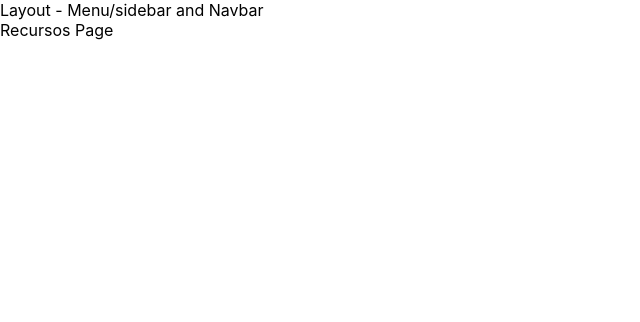
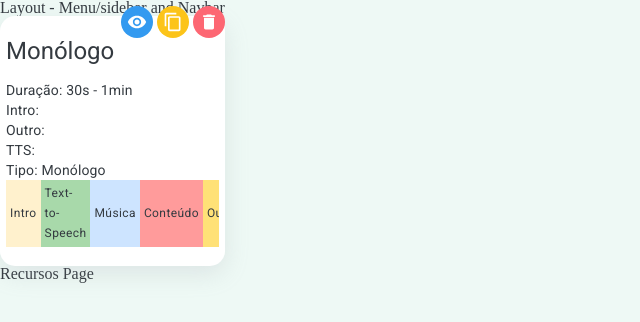
Before and after one commit to ricardocruz29/ScientiaPodLab, a React (Create React App) app in the folder client/scientiapodlab/: page /resources/templates/1 in a window 1280 px wide. Shown: the top 322 px of the page, without its empty margins (0-640 px from the left). Built offline with nearby package versions, Linux system fonts and the light colour scheme.

Commit message:
Template card component

```diff
--- a/client/scientiapodlab/public/index.html
+++ b/client/scientiapodlab/public/index.html
@@ -15,6 +15,12 @@
       user's mobile device or desktop. See https://developers.google.com/web/fundamentals/web-app-manifest/
     -->
     <link rel="manifest" href="%PUBLIC_URL%/manifest.json" />
+    <link rel="preconnect" href="https://fonts.googleapis.com" />
+    <link rel="preconnect" href="https://fonts.gstatic.com" crossorigin />
+    <link
+      rel="stylesheet"
+      href="https://fonts.googleapis.com/css2?family=Roboto:wght@300;400;500;700&display=swap"
+    />
     <!--
       Notice the use of %PUBLIC_URL% in the tags above.
       It will be replaced with the URL of the `public` folder during the build.
--- /dev/null
+++ b/client/scientiapodlab/src/components/card/card.js
@@ -0,0 +1,58 @@
+import { Typography } from "@mui/material";
+import styles from "./card.module.css";
+import { TEMPLATE_TYPE } from "../../lib/constants/template";
+
+function Card({ type, size = "medium", data }) {
+  return (
+    <div
+      className={`${styles.card} ${
+        type === "template" && styles.template_card
+      } ${type === "audio" && styles.audio_card} ${
+        type === "episode" && styles.episode_card
+      } ${size === "small" && styles.small_card}`}
+    >
+      <Typography variant="h5">{data.title}</Typography>
+
+      <>
+        {type === "template" && (
+          <div className={styles.template_container}>
+            <Typography variant="body2">Duração: {data.duration}</Typography>
+            <Typography variant="body2">Intro: {data.hasIntro}</Typography>
+            <Typography variant="body2">Outro: {data.hasOutro}</Typography>
+            <Typography variant="body2">TTS: {data.hasTTS}</Typography>
+            <Typography variant="body2">Tipo: {data.type}</Typography>
+
+            <div className={styles.template_actions}>
+              {data.actions.map((item, index) => (
+                <div key={index} style={{ backgroundColor: item.background }}>
+                  {item.icon}
+                </div>
+              ))}
+            </div>
+
+            <div
+              className={`${styles.template_mini} ${
+                size === "small" && styles.template_mini_small
+              }}`}
+            >
+              {data.template.map((item, index) => (
+                <div
+                  key={index}
+                  style={{ backgroundColor: TEMPLATE_TYPE[item].color }}
+                >
+                  <Typography variant="caption">
+                    {TEMPLATE_TYPE[item].label}
+                  </Typography>
+                </div>
+              ))}
+            </div>
+          </div>
+        )}
+        {type === "audio" && <div></div>}
+        {type === "episode" && <div></div>}
+      </>
+    </div>
+  );
+}
+
+export default Card;
--- /dev/null
+++ b/client/scientiapodlab/src/components/card/card.module.css
@@ -0,0 +1,85 @@
+.card {
+  position: relative;
+
+  display: flex;
+  flex-direction: column;
+
+  width: 225px;
+  height: 250px;
+  background-color: #fff;
+  border-radius: 15px;
+  box-shadow: rgba(149, 157, 165, 0.2) 0 8px 24px;
+}
+
+.small-card {
+  width: 90px;
+  height: 100px;
+}
+
+/* Template */
+.template_card {
+  padding: 12px 6px;
+  justify-content: space-around;
+}
+
+.template_container {
+  display: flex;
+  flex-direction: column;
+}
+
+.template_actions {
+  position: absolute;
+  top: -10px;
+  right: 0;
+
+  display: flex;
+  gap: 4px;
+  align-items: center;
+  justify-content: flex-end;
+}
+
+.template_actions > div {
+  display: flex;
+  justify-content: center;
+  align-items: center;
+
+  cursor: pointer;
+
+  height: 32px;
+  width: 32px;
+  border-radius: 100%;
+}
+
+.template_mini {
+  display: flex;
+
+  max-width: 225px;
+  overflow-y: scroll;
+}
+
+.template_mini > div {
+  display: flex;
+  align-items: center;
+  justify-content: center;
+  padding: 4px;
+}
+
+.template_mini_small {
+  max-width: 90px;
+}
+
+/* Audio */
+.audio_card {
+  padding: 0 6px;
+}
+
+.audio_container {
+}
+
+/* Episode */
+.episode_card {
+  padding: 12px 6px;
+}
+
+.episode_container {
+}
--- a/client/scientiapodlab/src/index.css
+++ b/client/scientiapodlab/src/index.css
@@ -1,13 +1,38 @@
-body {
+*,
+*::after,
+*::before {
   margin: 0;
-  font-family: -apple-system, BlinkMacSystemFont, 'Segoe UI', 'Roboto', 'Oxygen',
-    'Ubuntu', 'Cantarell', 'Fira Sans', 'Droid Sans', 'Helvetica Neue',
-    sans-serif;
-  -webkit-font-smoothing: antialiased;
-  -moz-osx-font-smoothing: grayscale;
+  padding: 0;
+  box-sizing: border-box;
 }
 
-code {
-  font-family: source-code-pro, Menlo, Monaco, Consolas, 'Courier New',
-    monospace;
+html {
+  /*
+  1rem -> 10px. By default this value is defined by each browser, and usually it is 16px
+  font-size: 10px; -> This is not correct to do, because there are users that might have to increase the default value from 16px to something bigger,
+                      and this way we are not allowing them, we are having a static value of 10px
+  Instead:
+  10px / 16px = 0.625 = 62.5%
+  */
+
+  /* In the media queries, if we use propertys with rem, we then have only to change html font-size, instead of all the properties */
+
+  /* Only works if there is nothing positioned absolutely in the body */
+  overflow-x: hidden;
+  /*scroll-behavior: smooth;*/ /*Works only on chrome and firefox */
 }
+
+body {
+  line-height: 1;
+  font-weight: 400;
+  color: #343a40;
+  overflow-x: hidden;
+  background-color: #eef9f5;
+
+  min-height: 100vh;
+}
+
+*:focus {
+  outline: none;
+  box-shadow: 0 0 0 5px #58c49b50;
+}
--- /dev/null
+++ b/client/scientiapodlab/src/lib/constants/template.js
@@ -0,0 +1,7 @@
+export const TEMPLATE_TYPE = {
+  intro: { label: "Intro", color: "#FFF1CD" },
+  outro: { label: "Outro", color: "#FFE177" },
+  tts: { label: "Text-to-Speech", color: "#A8D9AA" },
+  content: { label: "Conteúdo", color: "#FF9B9B" },
+  sound_effect: { label: "Música", color: "#CDE4FF" },
+};
--- a/client/scientiapodlab/src/pages/layout.js
+++ b/client/scientiapodlab/src/pages/layout.js
@@ -1,4 +1,8 @@
 import { Outlet } from "react-router-dom";
+import Card from "../components/card/card";
+import VisibilityIcon from "@mui/icons-material/Visibility";
+import ContentCopyIcon from "@mui/icons-material/ContentCopy";
+import DeleteIcon from "@mui/icons-material/Delete";
 
 export const Layout = () => {
   return (
@@ -7,6 +11,36 @@ export const Layout = () => {
         <div>Layout - Menu/sidebar and Navbar</div>
       </div>
       <div id="detail">
+        <Card
+          type={"template"}
+          data={{
+            title: "Monólogo",
+            duration: "30s - 1min",
+            hasIntro: true,
+            hasOutro: false,
+            hasTTS: true,
+            type: "Monólogo",
+            actions: [
+              {
+                icon: (
+                  <VisibilityIcon sx={{ color: "#fff" }} fontSize="small" />
+                ),
+                background: "#339AF0",
+              },
+              {
+                icon: (
+                  <ContentCopyIcon sx={{ color: "#fff" }} fontSize="small" />
+                ),
+                background: "#FCC419",
+              },
+              {
+                icon: <DeleteIcon sx={{ color: "#fff" }} fontSize="small" />,
+                background: "#FD6773",
+              },
+            ],
+            template: ["intro", "tts", "sound_effect", "content", "outro"],
+          }}
+        />
         <Outlet />
       </div>
     </div>
```
Also changed, not shown: client/scientiapodlab/src/App.js (+15 -1 lines).
